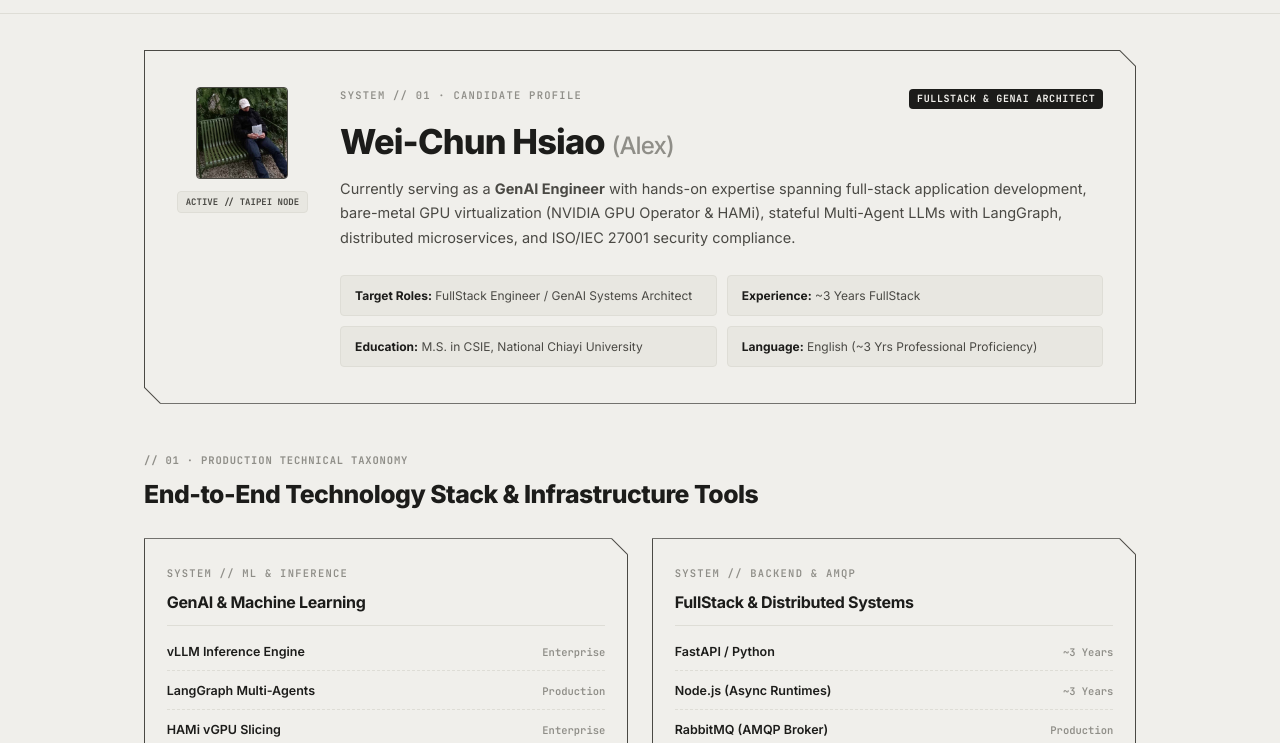
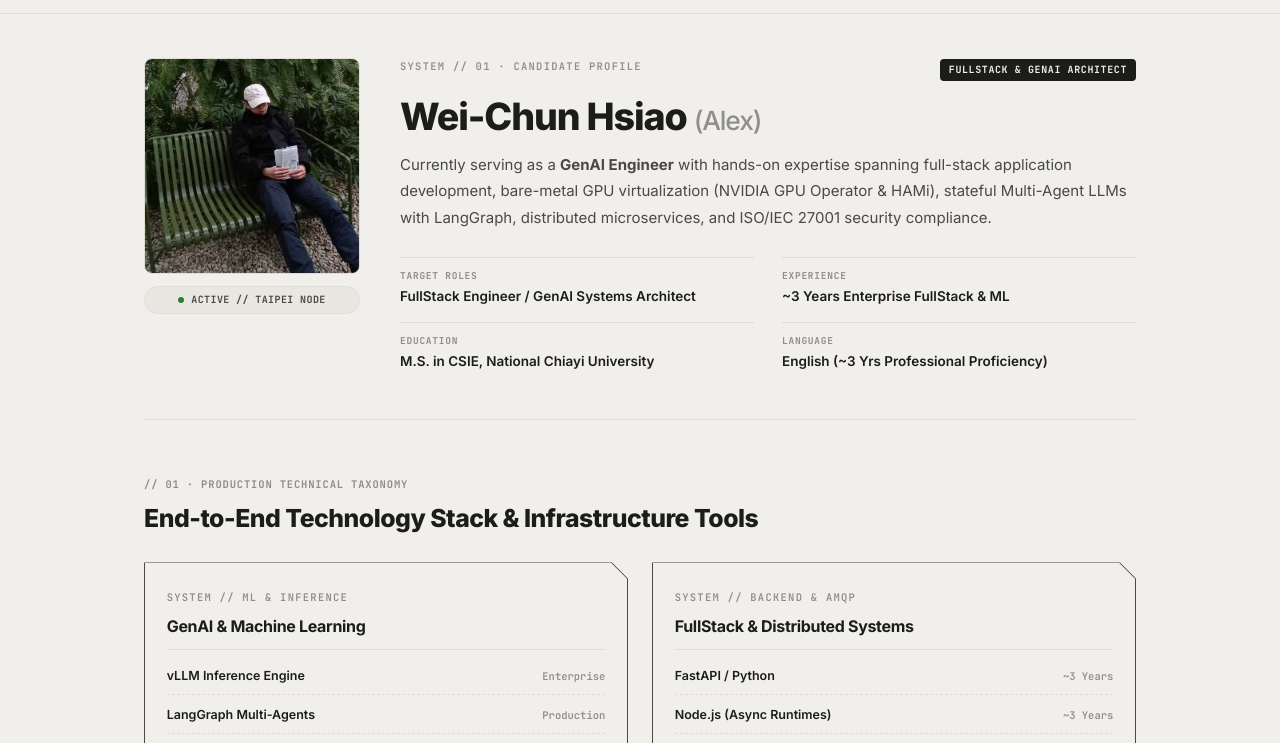
Before and after one commit to AlexTrinityBlock/dev-artisan-journal, an Astro site: page / in a window 1280 px wide. Shown: the part 57-800 px from the top of the page. Built offline with nearby package versions, Linux system fonts and the light colour scheme; Astro itself is replaced by a stand-in of ours.

Commit message:
feat: adopt borderless profile layout and enlarge avatar

```diff
--- a/src/pages/index.astro
+++ b/src/pages/index.astro
@@ -53,19 +53,23 @@ const certifications = [
 >
   <div class="container about-container">
 
-    <!-- ════════ TOP HERO PROFILE CARD ════════ -->
-    <section class="chamfer-card-wrapper profile-hero-wrapper">
-      <div class="chamfer-card-content profile-hero-inner">
+    <!-- ════════ TOP HERO PROFILE (BORDERLESS EDITORIAL DESIGN) ════════ -->
+    <section class="profile-hero-borderless">
       <div class="profile-hero-layout">
 
         <div class="profile-avatar-block">
+          <div class="avatar-frame">
             <img
               class="avatar-large"
               src="/images/avatar/avatar.jpg"
               alt="Alex.Hsiao (Wei-Chun Hsiao) — FullStack & GenAI Systems Architect"
               loading="lazy"
             />
-            <span class="status-indicator-badge">ACTIVE // TAIPEI NODE</span>
+          </div>
+          <div class="status-indicator-badge">
+            <span class="status-dot"></span>
+            <span>ACTIVE // TAIPEI NODE</span>
+          </div>
         </div>
 
         <div class="profile-hero-content">
@@ -81,15 +85,28 @@ const certifications = [
           </p>
 
           <div class="profile-quick-ledger">
-              <div class="ledger-pill"><strong>Target Roles:</strong> FullStack Engineer / GenAI Systems Architect</div>
-              <div class="ledger-pill"><strong>Experience:</strong> ~3 Years FullStack</div>
-              <div class="ledger-pill"><strong>Education:</strong> M.S. in CSIE, National Chiayi University</div>
-              <div class="ledger-pill"><strong>Language:</strong> English (~3 Yrs Professional Proficiency)</div>
+            <div class="ledger-item">
+              <span class="ledger-k">TARGET ROLES</span>
+              <span class="ledger-v">FullStack Engineer / GenAI Systems Architect</span>
+            </div>
+            <div class="ledger-item">
+              <span class="ledger-k">EXPERIENCE</span>
+              <span class="ledger-v">~3 Years Enterprise FullStack &amp; ML</span>
+            </div>
+            <div class="ledger-item">
+              <span class="ledger-k">EDUCATION</span>
+              <span class="ledger-v">M.S. in CSIE, National Chiayi University</span>
+            </div>
+            <div class="ledger-item">
+              <span class="ledger-k">LANGUAGE</span>
+              <span class="ledger-v">English (~3 Yrs Professional Proficiency)</span>
+            </div>
           </div>
         </div>
 
       </div>
-      </div>
+
+      <div class="hero-divider"></div>
     </section>
 
     <!-- ════════ TECHNICAL SKILLS MATRIX ════════ -->
@@ -373,8 +390,6 @@ const certifications = [
   }
 
   /* ── Dual-Chamfer Shared Geometry ──────────────────────────── */
-  .profile-hero-wrapper,
-  .profile-hero-inner,
   .cert-card-wrapper,
   .cert-card-inner,
   .skill-group-wrapper,
@@ -393,7 +408,6 @@ const certifications = [
     );
   }
 
-  .profile-hero-wrapper,
   .cert-card-wrapper,
   .skill-group-wrapper,
   .timeline-wrapper,
@@ -404,7 +418,6 @@ const certifications = [
     transition: background-color 0.2s ease, transform 0.2s cubic-bezier(0.16, 1, 0.3, 1);
   }
 
-  .profile-hero-inner,
   .cert-card-inner,
   .skill-group-inner,
   .timeline-inner,
@@ -413,18 +426,15 @@ const certifications = [
     color: var(--mono-ink);
   }
 
-  /* ── Hero Profile Card ─────────────────────────────────────── */
-  .profile-hero-wrapper {
-    margin-bottom: 48px;
-  }
-
-  .profile-hero-inner {
-    padding: 36px 32px;
+  /* ── Borderless Hero Profile ───────────────────────────────── */
+  .profile-hero-borderless {
+    margin-bottom: 56px;
+    padding-top: 8px;
   }
 
   .profile-hero-layout {
     display: flex;
-    gap: 32px;
+    gap: 40px;
     align-items: flex-start;
   }
 
@@ -433,28 +443,50 @@ const certifications = [
     flex-direction: column;
     align-items: center;
     gap: 12px;
+    width: 216px;
     flex-shrink: 0;
   }
 
+  .avatar-frame {
+    position: relative;
+    width: 216px;
+    height: 216px;
+  }
+
   .avatar-large {
-    width: 92px;
-    height: 92px;
-    border-radius: 4px;
+    width: 216px;
+    height: 216px;
+    border-radius: 8px;
     object-fit: cover;
     display: block;
-    border: 0.7px solid var(--mono-l2);
+    border: 0.7px solid var(--mono-grid);
+    background: var(--mono-bg-subtle);
   }
 
   .status-indicator-badge {
+    display: inline-flex;
+    align-items: center;
+    justify-content: center;
+    gap: 7px;
     font-family: var(--mono-font-mono);
-    font-size: 9px;
+    font-size: 10px;
     font-weight: 700;
     color: var(--mono-l2);
     background: var(--mono-bg-subtle);
     border: 0.7px solid var(--mono-grid);
-    padding: 3px 8px;
-    border-radius: var(--mono-tag-radius);
+    padding: 5px 12px;
+    border-radius: var(--mono-pill-radius);
     white-space: nowrap;
+    letter-spacing: 0.04em;
+    width: 100%;
+  }
+
+  .status-dot {
+    width: 6px;
+    height: 6px;
+    border-radius: 50%;
+    background-color: #2e7d32;
+    display: inline-block;
   }
 
   .profile-hero-content {
@@ -467,7 +499,7 @@ const certifications = [
     align-items: center;
     justify-content: space-between;
     gap: 12px;
-    margin-bottom: 10px;
+    margin-bottom: 12px;
     flex-wrap: wrap;
   }
 
@@ -477,50 +509,68 @@ const certifications = [
     font-weight: 700;
     color: var(--mono-paper);
     background: var(--mono-ink);
-    padding: 2px 8px;
+    padding: 3px 9px;
     border-radius: var(--mono-tag-radius);
     letter-spacing: 0.06em;
   }
 
   .profile-name {
-    font-size: 2.15rem;
+    font-size: 2.35rem;
     font-weight: 800;
     color: var(--mono-ink);
-    letter-spacing: -0.025em;
+    letter-spacing: -0.03em;
     margin: 0 0 14px 0;
-    line-height: 1.2;
+    line-height: 1.15;
   }
 
   .profile-alias {
-    font-size: 1.5rem;
+    font-size: 1.65rem;
     color: var(--mono-muted);
     font-weight: 500;
   }
 
   .profile-intro-lead {
-    font-size: 14.5px;
-    line-height: 1.7;
+    font-size: 15px;
+    line-height: 1.75;
     color: var(--mono-l2);
-    margin: 0 0 24px 0;
+    margin: 0 0 26px 0;
+    max-width: 820px;
   }
 
+  /* Borderless Quick Ledger Grid */
   .profile-quick-ledger {
     display: grid;
-    grid-template-columns: 1fr 1fr;
-    gap: 10px;
+    grid-template-columns: repeat(2, 1fr);
+    gap: 16px 28px;
   }
 
-  .ledger-pill {
-    background: var(--mono-bg-subtle);
-    border: 0.7px solid var(--mono-grid);
-    padding: 10px 14px;
-    border-radius: var(--mono-tag-radius);
-    font-size: 12px;
-    color: var(--mono-l2);
+  .ledger-item {
+    display: flex;
+    flex-direction: column;
+    gap: 4px;
+    border-top: 0.7px solid var(--mono-grid);
+    padding-top: 10px;
   }
 
-  .ledger-pill strong {
+  .ledger-k {
+    font-family: var(--mono-font-mono);
+    font-size: 9.5px;
+    font-weight: 700;
+    color: var(--mono-muted);
+    letter-spacing: 0.08em;
+    text-transform: uppercase;
+  }
+
+  .ledger-v {
+    font-size: 13.5px;
+    font-weight: 600;
     color: var(--mono-ink);
+    line-height: 1.4;
+  }
+
+  .hero-divider {
+    margin-top: 48px;
+    border-bottom: 0.7px solid var(--mono-grid);
   }
 
   /* ── Section Blocks ────────────────────────────────────────── */
@@ -831,7 +881,18 @@ const certifications = [
   @media (max-width: 860px) {
     .profile-hero-layout {
       flex-direction: column;
-      gap: 20px;
+      gap: 28px;
+    }
+    .profile-avatar-block {
+      width: 180px;
+    }
+    .avatar-frame {
+      width: 180px;
+      height: 180px;
+    }
+    .avatar-large {
+      width: 180px;
+      height: 180px;
     }
     .profile-quick-ledger {
       grid-template-columns: 1fr;
@@ -852,6 +913,17 @@ const certifications = [
   }
 
   @media (max-width: 540px) {
+    .profile-avatar-block {
+      width: 160px;
+    }
+    .avatar-frame {
+      width: 160px;
+      height: 160px;
+    }
+    .avatar-large {
+      width: 160px;
+      height: 160px;
+    }
     .certs-grid {
       grid-template-columns: 1fr;
     }
```
Lines whose indentation alone changed are shown as unchanged.
